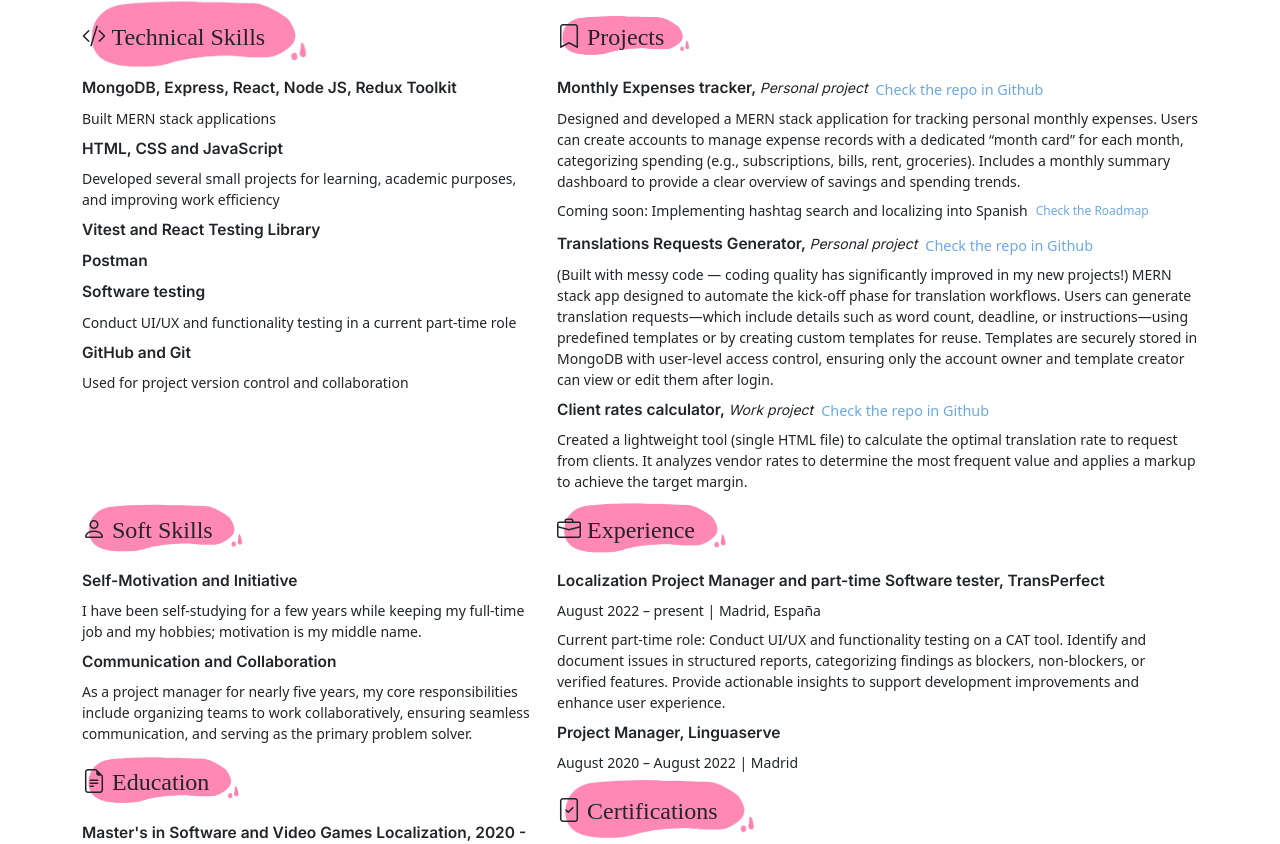
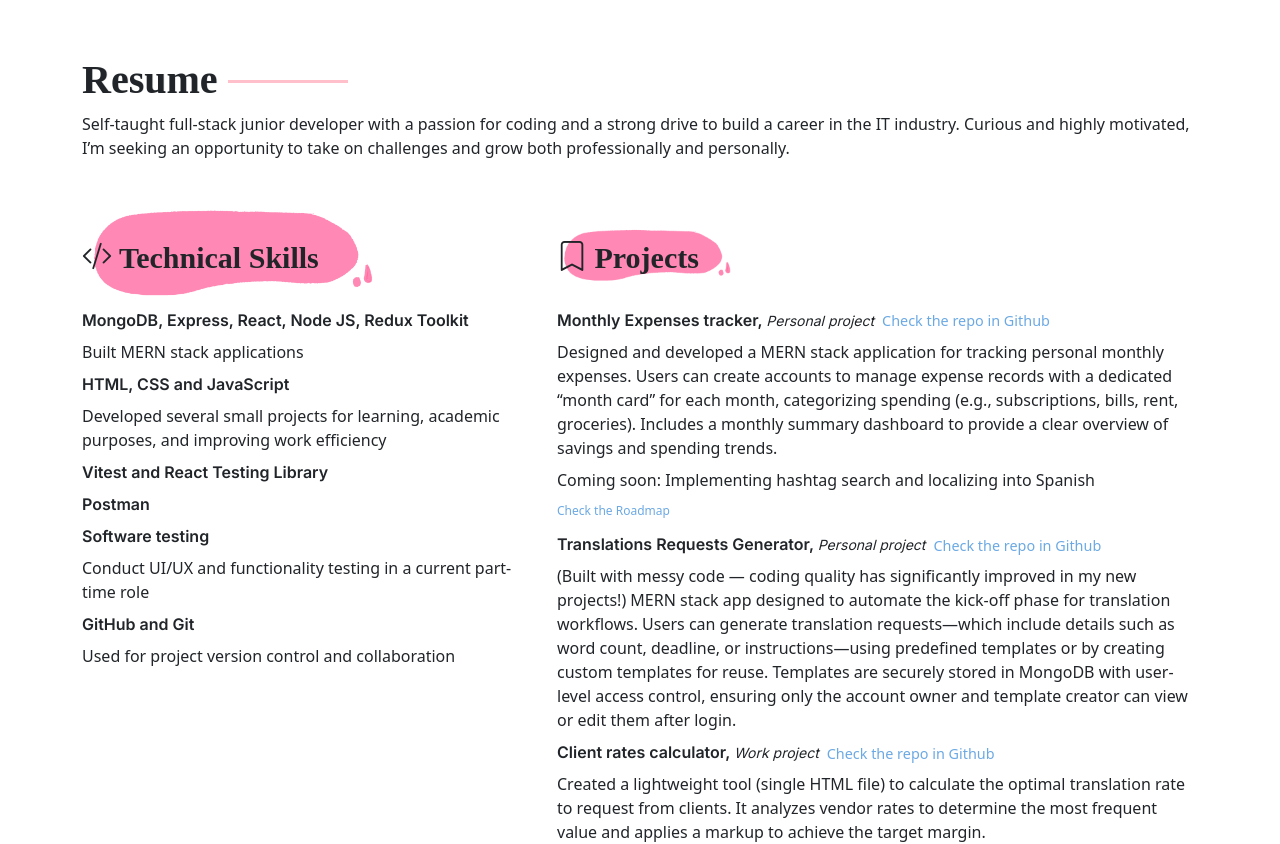
Before and after one commit to Alicia-OC/aliciaoc-portfolio, a React (Create React App) app: page / in a window 1280 px wide. Shown: the part 833-1677 px from the top of the page. Built offline with nearby package versions, Linux system fonts and the light colour scheme; a web font is replaced by a local one.

Commit message:
improved UI

```diff
--- a/package.json
+++ b/package.json
@@ -44,5 +44,8 @@
       "last 1 firefox version",
       "last 1 safari version"
     ]
+  },
+  "devDependencies": {
+    "gh-pages": "^6.3.0"
   }
 }
--- a/src/App.css
+++ b/src/App.css
@@ -1,4 +1,3 @@
-/* Filename: styles.css */
 @import url('https://fonts.googleapis.com/css2?family=Oooh+Baby&display=swap');
 @import url('https://fonts.googleapis.com/css2?family=Inter:wght@400;600;700&family=Oooh+Baby&display=swap');
 @import url('https://fonts.googleapis.com/css2?family=Caveat:wght@400;700&family=Inter:wght@400;600;700&family=Oooh+Baby&display=swap');
@@ -11,7 +10,6 @@
   justify-content: center;
 }
 
-/* Global Colors - The following color variables are used throughout the website. Updating them here will change the color scheme of the entire website */
 :root {
   --green-color: #7ED6A3;
   --blue-color: #6CA9E3;
@@ -28,6 +26,13 @@
   justify-content: center;
 }
 
+.main {
+  overflow: clip;
+  padding: 4rem;
+
+}
+
+
 /* added :root to force the font so it's bold, this font doesn't have bold version*/
 :root h1 {
   font-family: var(--font-fancy);
@@ -39,29 +44,25 @@
   font-family: var(--font-fancy);
   font-size: 35px;
   font-weight: 600;
-
 }
 
 :root p {
-  font-size: 14px;
   margin-bottom: 0.5rem;
 }
 
-section {
-  padding-bottom: 3rem;
+.section-div {
+  margin-bottom: 3rem;
 }
 
 .main-title {
   display: grid;
   grid-template-columns: repeat(auto-fit, minmax(200px, 1fr));
   gap: 20px;
-
 }
 
 .main-title button {
   max-width: 150px;
   position: fixed;
-  top: 0;
   right: 0;
   margin: 1rem;
   /* spacing */
@@ -69,13 +70,12 @@ section {
 }
 
 
-h4 {
+:root h4 {
   font-family: var(--font-fancy);
-  padding: 1rem 0;
+  padding: 1.5rem 0;
   font-size: 40px;
   font-weight: 600;
   font-size: 30px;
-
   position: relative;
   display: inline-block;
   z-index: 1;
@@ -99,7 +99,7 @@ h4::before {
 
 .title-paragraph {
   font-family: var(--font-clean);
-  font-size: 15.5px !important;
+  font-size: 16px !important;
   font-weight: 600;
 }
 
@@ -113,11 +113,11 @@ h4::before {
 
 }
 
-.main {
-  padding: 2em;
-  overflow: clip;
+.section-title {
+  padding-bottom: 3rem;
+  padding-top: 3rem;
+}
 
-}
 
 .find-me-grid {
   display: grid;
@@ -177,7 +177,8 @@ h4::before {
   flex-wrap: wrap;
 
 }
-.p-with-link a{
+
+.p-with-link a {
   font-size: 12px;
   margin-top: 2px;
 }
--- a/src/App.js
+++ b/src/App.js
@@ -48,7 +48,7 @@ function App() {
                   transition: "transform 0.3s ease-in-out",
                   color: "white",
                 }}
-                className="btn find-me-btn"
+                className="btn blog-btn"
               >
                 Check my blog
               </button>
@@ -67,7 +67,7 @@ function App() {
           </div>
         </section>
 
-        <section id="resume" className="about section">
+        <section id="resume" className="main-page">
           <div
             className="container section-title"
             data-aos="zoom-in"
@@ -81,14 +81,14 @@ function App() {
               challenges and grow both professionally and personally.
             </p>
           </div>
-          <div className="container" data-aos="fade-up" data-aos-delay="400">
+          <div className="container section-div" data-aos="fade-up" data-aos-delay="400">
             <div className="row align-items-start">
               <TechnicalSkills />
               <Projects />
             </div>
           </div>
-          <div className="container" data-aos="fade-up" data-aos-delay="400">
-            <div className="row align-items-start">
+          <div className="container section-div" data-aos="fade-up" data-aos-delay="400">
+            <div className="row align-items-start ">
               <SSkillsEducation />
               <ExperienceCertifications />
             </div>
```
Also changed, not shown: 1 other file (tests, documents, lock files or other folders).
